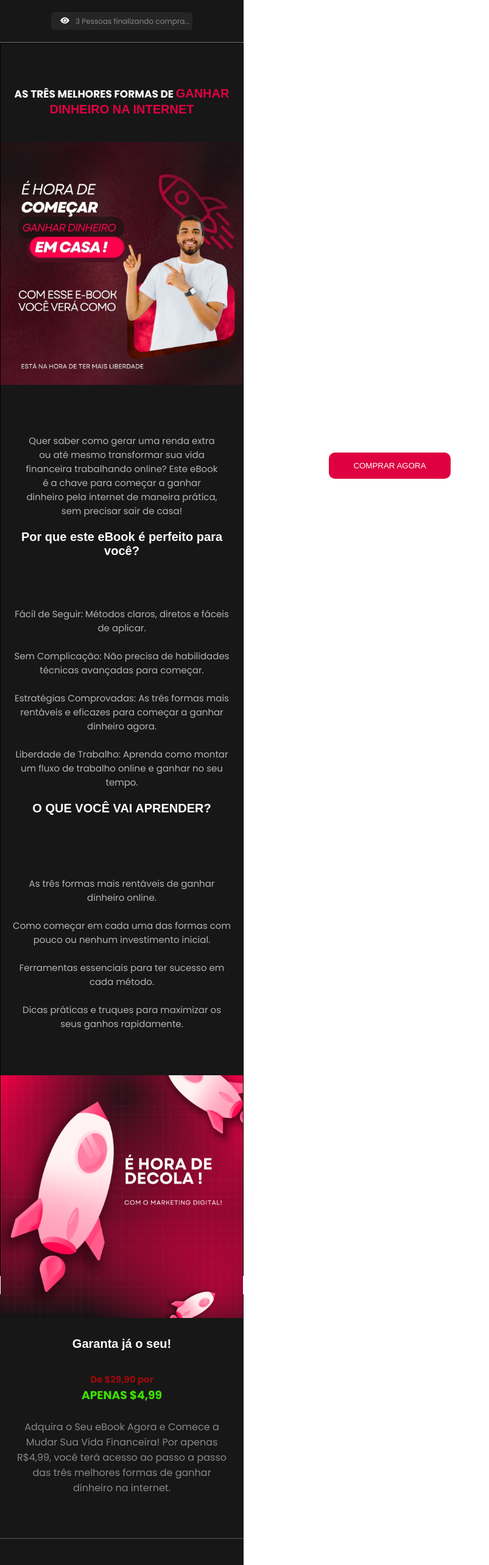
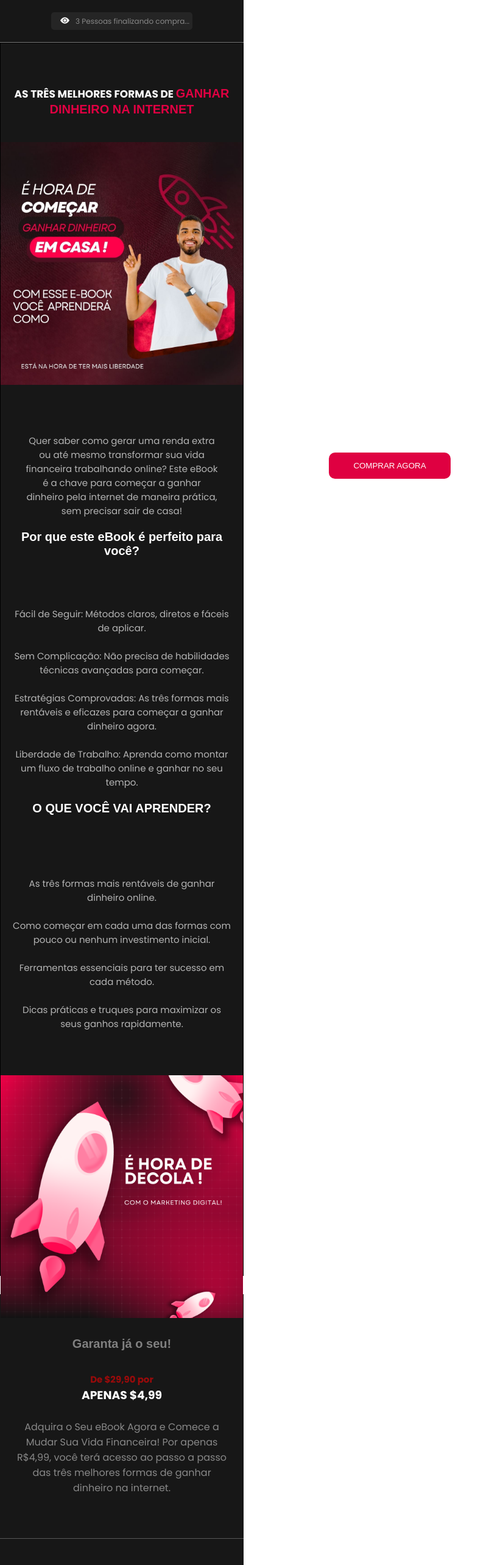
Before and after one commit to fabiohenridev/LP, a React (Vite) app in the folder guiasuplemento/: page / in a window 1280 px wide. Shown: the top 2566 px of the page at 61% size, without its empty margins (0-803 px from the left). Built offline with nearby package versions, Linux system fonts and the light colour scheme.

Commit message:
update-site

```diff
--- a/guiasuplemento/src/App.jsx
+++ b/guiasuplemento/src/App.jsx
@@ -3,6 +3,7 @@ import Head from './Componentes/Head';
 import Button from './Componentes/Button';
 import './App.css'
 import Footer from './Componentes/Footer';
+
 
 
 
--- a/guiasuplemento/src/Componentes/Button.css
+++ b/guiasuplemento/src/Componentes/Button.css
@@ -2,6 +2,14 @@
 
 
 h2 {
+    color: rgb(255, 255, 255);
+}
+
+.GarantaJa{
+    color: gray;
+}
+
+.Apenas499{
     color: white;
 }
 
--- a/guiasuplemento/src/Componentes/Button.jsx
+++ b/guiasuplemento/src/Componentes/Button.jsx
@@ -1,21 +1,44 @@
-import { useState } from 'react';
+import { useEffect, useState } from 'react';
 import './Button.css';
 
 
 export default function Button() {
 
+    const [tamButton, setTamButton] = useState(200);
+
+    // Tamanho Botao alternando
+
+    useEffect(()=>{
+
+     const interval = setInterval(()=>{
+
+      setTamButton((prevTam) => (prevTam==200? 190 : 200))
+
+     },500)
+
+
+
+        return () => clearInterval(interval)
+
+    }, [])
+
     return (
         <div>
 
             <div className='Button'>
-                <h2>Garanta já o seu!</h2>
+                <h2 className='GarantaJa'>Garanta já o seu!</h2>
                 <h3 className='Promo'>De $29,90 por</h3>
-                <h3>APENAS $4,99</h3>
+                <h3 className='Apenas499'>APENAS $4,99</h3>
                 <p className='textBottom'>Adquira o Seu eBook Agora e Comece a Mudar Sua Vida Financeira!
                     Por apenas R$4,99, você terá acesso ao passo a passo das três melhores formas de ganhar dinheiro na internet.</p>
 
                 <div className='Botao'>
-                    <button target="blank_" onClick={() => ConnectGetway()}>COMPRAR AGORA</button>
+                    <button style={{
+
+                         border: tamButton, transition: `width 0.5s ease-in-out`
+
+
+                    }} target="blank_" onClick={() => ConnectGetway()}>COMPRAR AGORA</button>
                 </div>
             </div>
         </div>
--- a/guiasuplemento/src/Componentes/Head.jsx
+++ b/guiasuplemento/src/Componentes/Head.jsx
@@ -6,15 +6,11 @@ export default function Head() {
     const [view, setView] = useState(5);
 
 
-   setTimeout(()=>{
+    setTimeout(() => {
 
         setView(3);
 
-   },4000)
-
-
-
-
+    }, 4000)
 
 
     // Alterna a cor a cada 2 segundos
@@ -53,7 +49,7 @@ export default function Head() {
                 </h1>
 
                 <div className='img'>
-                    <img src='/PhotoAtt.jpg' alt='' />
+                    <img src='/MonneyOn.jpg' alt='' />
                 </div>
                 <div className='texto'>
                     <p>
```
Also changed, not shown: guiasuplemento/src/Componentes/Head.css (+25 -20 lines), guiasuplemento/public/MonneyOn.jpg (added). Lines whose indentation alone changed are shown as unchanged.
